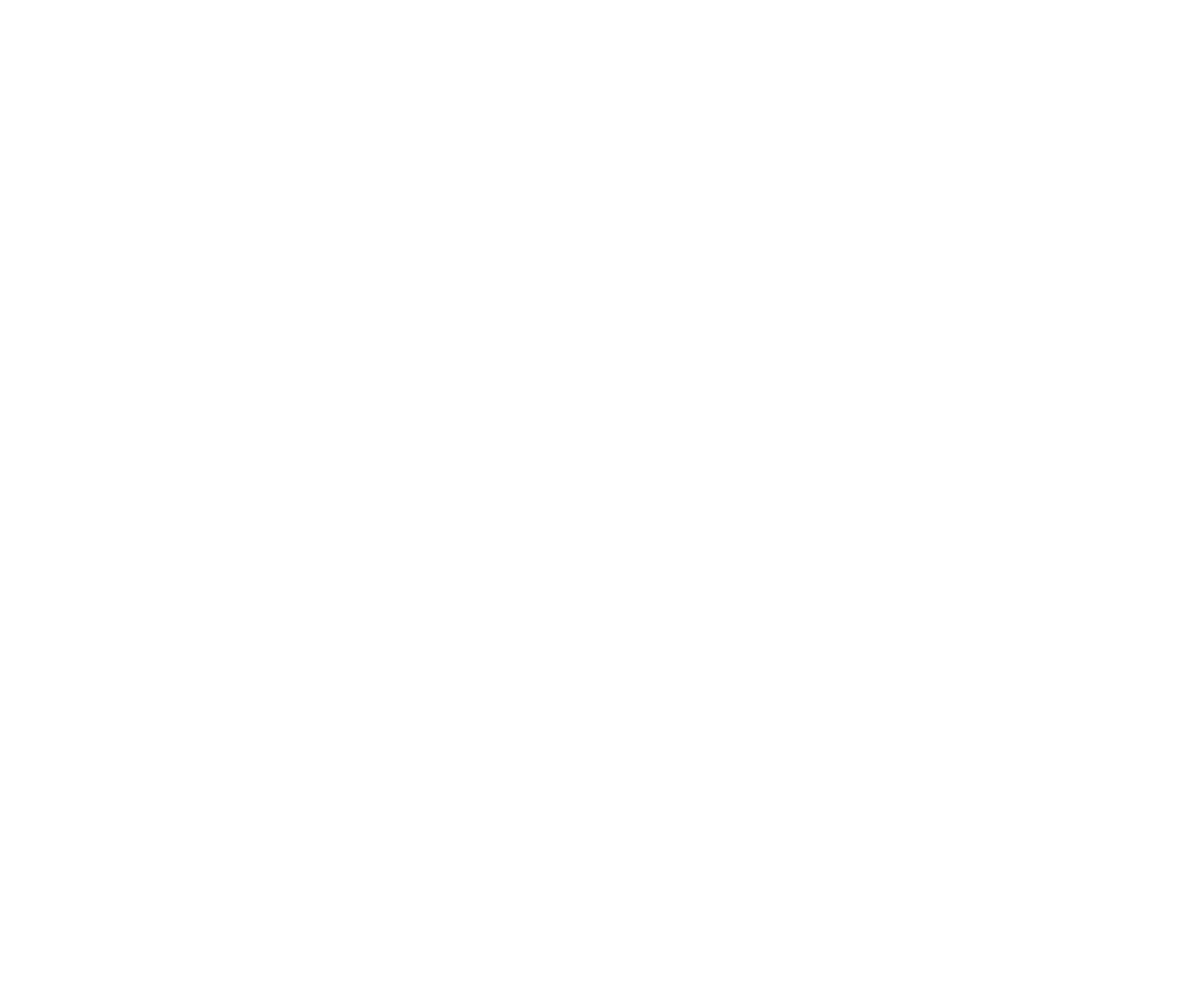
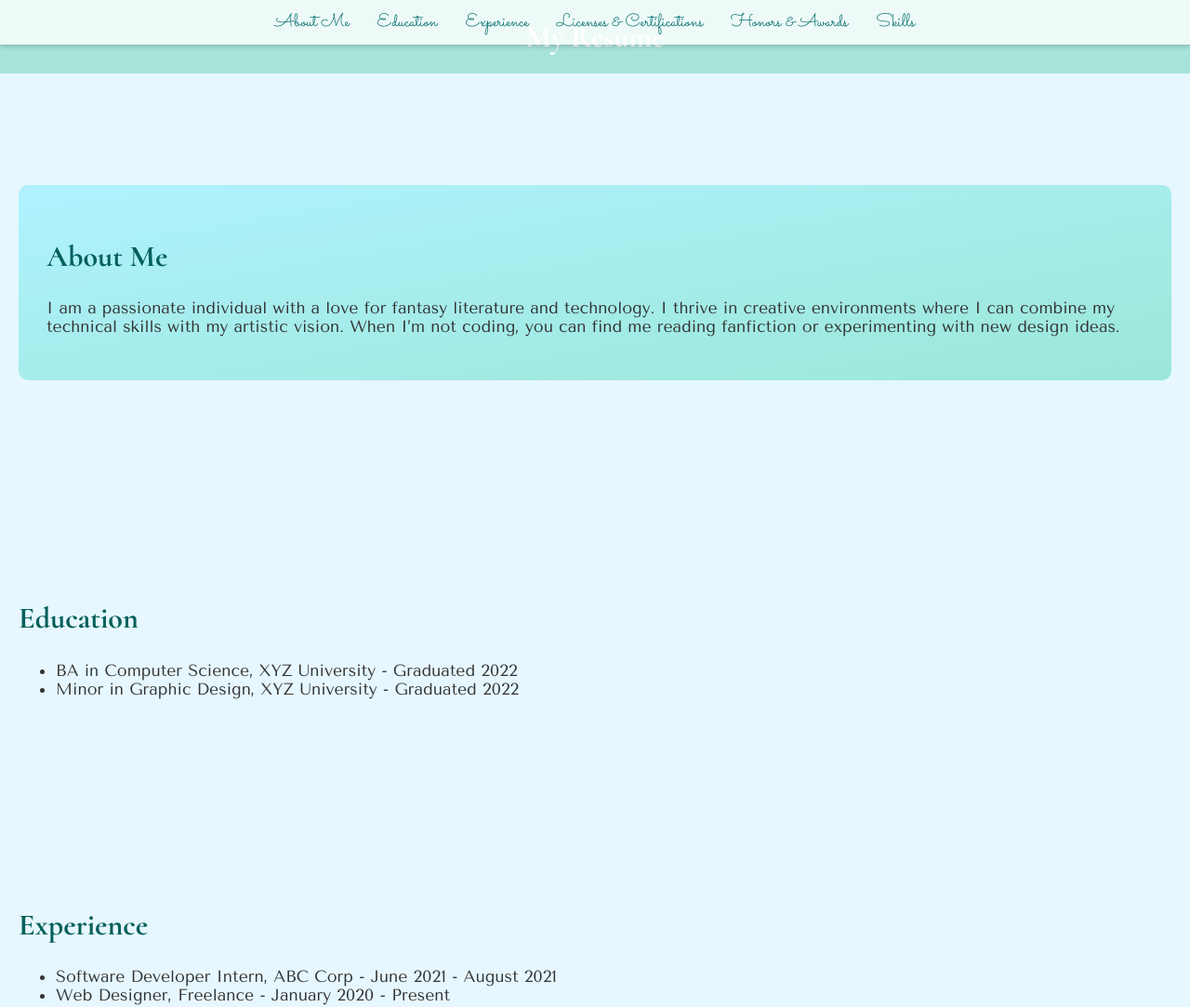
Before and after one commit to musfirah-mohd-ali/musfirah-portfolio, a plain HTML site: page index.html in a window 1280 px wide. Shown: the top 1083 px of the page at 93% size. Before the commit the page ends 800 px from the top, so only its background shows below. Drawn offline with nearby package versions, Linux system fonts and the light colour scheme.

Commit message:
initial layout. will create a figma page then edit somemore

```diff
--- a/index.html
+++ b/index.html
@@ -3,9 +3,95 @@
         <head>
             <meta charset="UTF-8">
             <meta name="viewport" content="width=device-width, initial-scale=1.0">
-    <title>Document</title>
+            <title>My Resume</title>
+            <!-- Google Fonts -->
+            <link rel="preconnect" href="https://fonts.googleapis.com">
+            <link rel="preconnect" href="https://fonts.gstatic.com" crossorigin>
+            <link href="https://fonts.googleapis.com/css2?family=Cormorant:ital,wght@0,300..700;1,300..700&family=Sacramento&family=Tenor+Sans&display=swap" rel="stylesheet">
+            <link rel="stylesheet" href="style.css">
         </head>
+
     <body>
+
+    <header>
+    My Resume
+    </header>
+
+    <nav>
+    <ul>
+        <li><a href="#about">About Me</a></li>
+        <li><a href="#education">Education</a></li>
+        <li><a href="#experience">Experience</a></li>
+        <li><a href="#certifications">Licenses & Certifications</a></li>
+        <li><a href="#honors">Honors & Awards</a></li>
+        <li><a href="#skills">Skills</a></li>
+    </ul>
+    </nav>
+
+    <section id="about">
+    <div class="mermaid">
+        <h2>About Me</h2>
+        <p class="section-content">I am a passionate individual with a love for fantasy literature and technology. I thrive in creative environments where I can combine my technical skills with my artistic vision. When I’m not coding, you can find me reading fanfiction or experimenting with new design ideas.</p>
+    </div>
+    </section>
+
+    <section id="education">
+    <h2>Education</h2>
+    <div class="section-content">
+        <ul>
+        <li>BA in Computer Science, XYZ University - Graduated 2022</li>
+        <li>Minor in Graphic Design, XYZ University - Graduated 2022</li>
+        </ul>
+    </div>
+    </section>
+
+    <section id="experience">
+    <h2>Experience</h2>
+    <div class="section-content">
+        <ul>
+        <li>Software Developer Intern, ABC Corp - June 2021 - August 2021</li>
+        <li>Web Designer, Freelance - January 2020 - Present</li>
+        </ul>
+    </div>
+    </section>
+
+    <section id="certifications">
+    <h2>Licenses & Certifications</h2>
+    <div class="section-content">
+        <ul>
+        <li>Certified Front-End Developer - Completed 2023</li>
+        <li>UX/UI Design Certification - Completed 2023</li>
+        </ul>
+    </div>
+    </section>
+
+    <section id="honors">
+    <h2>Honors & Awards</h2>
+    <div class="section-content">
+        <ul>
+        <li>Dean's List - 2021, 2022</li>
+        <li>Best Design Award at XYZ Hackathon - 2021</li>
+        </ul>
+    </div>
+    </section>
+
+    <section id="skills">
+    <h2>Skills</h2>
+    <div class="section-content">
+        <ul>
+        <li>Web Development: HTML, CSS, JavaScript</li>
+        <li>Design Tools: Adobe Photoshop, Figma</li>
+        <li>Languages: English, Spanish</li>
+        </ul>
+    </div>
+    </section>
+
+    <footer>
+    <p>Contact me at: example@example.com</p>
+    <div class="scroll-to-top">
+        <a href="#about">Back to Top</a>
+    </div>
+    </footer>
 
     </body>
     </html>
--- /dev/null
+++ b/style.css
@@ -0,0 +1,108 @@
+/* Set the global font family */
+body {
+    font-family: 'Tenor Sans', sans-serif; /* Default font for body */
+    margin: 0;
+    padding: 0;
+    background-color: #e6f7ff; /* Light pastel blue */
+    color: #333;
+}
+
+/* Header and navigation */
+header {
+    font-family: 'Cormorant', serif; /* Elegant serif font for the header */
+    background-color: #a6e3d9; /* Pastel green */
+    padding: 20px;
+    text-align: center;
+    font-size: 2rem;
+    color: white;
+    font-weight: bold;
+}
+
+nav {
+    font-family: 'Sacramento', cursive; /* Elegant cursive font for the navbar */
+    position: fixed;
+    top: 0;
+    left: 0;
+    width: 100%;
+    background-color: rgba(255, 255, 255, 0.8); /* White with transparency */
+    padding: 10px 0;
+    box-shadow: 0 2px 5px rgba(0, 0, 0, 0.2);
+    z-index: 1000;
+}
+
+/* Apply other styles as before */
+nav ul {
+    display: flex;
+    justify-content: center;
+    list-style: none;
+    padding: 0;
+    margin: 0;
+}
+
+nav ul li {
+    margin: 0 15px;
+}
+
+nav ul li a {
+    text-decoration: none;
+    color: #006b6c; /* Dark teal */
+    font-size: 1.2rem;
+    transition: color 0.3s ease;
+}
+
+nav ul li a:hover {
+    color: #a6e3d9; /* Pastel green */
+}
+
+section {
+    padding: 60px 20px;
+    margin-top: 60px;
+}
+
+section h2 {
+    font-family: 'Cormorant', serif; /* Elegant serif font for section headings */
+    font-size: 2rem;
+    color: #005f5b; /* Deep teal */
+}
+
+.section-content {
+    font-size: 1.1rem;
+    color: #333;
+}
+
+.mermaid {
+    background: linear-gradient(to bottom right, #b0f2ff, #9be7d8); /* Ocean gradient */
+    padding: 30px;
+    border-radius: 10px;
+    margin-bottom: 30px;
+}
+
+.skills, .awards, .experience, .education {
+    background-color: white;
+    border-radius: 10px;
+    box-shadow: 0 4px 6px rgba(0, 0, 0, 0.1);
+    padding: 20px;
+    margin-bottom: 30px;
+}
+
+footer {
+    background-color: #004b44; /* Dark teal */
+    color: white;
+    text-align: center;
+    padding: 20px;
+}
+
+.scroll-to-top {
+    text-align: center;
+    margin-top: 20px;
+    font-size: 1.2rem;
+}
+
+.scroll-to-top a {
+    color: #a6e3d9;
+    text-decoration: none;
+}
+
+.scroll-to-top a:hover {
+    color: #004b44;
+}
```
Lines whose indentation alone changed are shown as unchanged.
